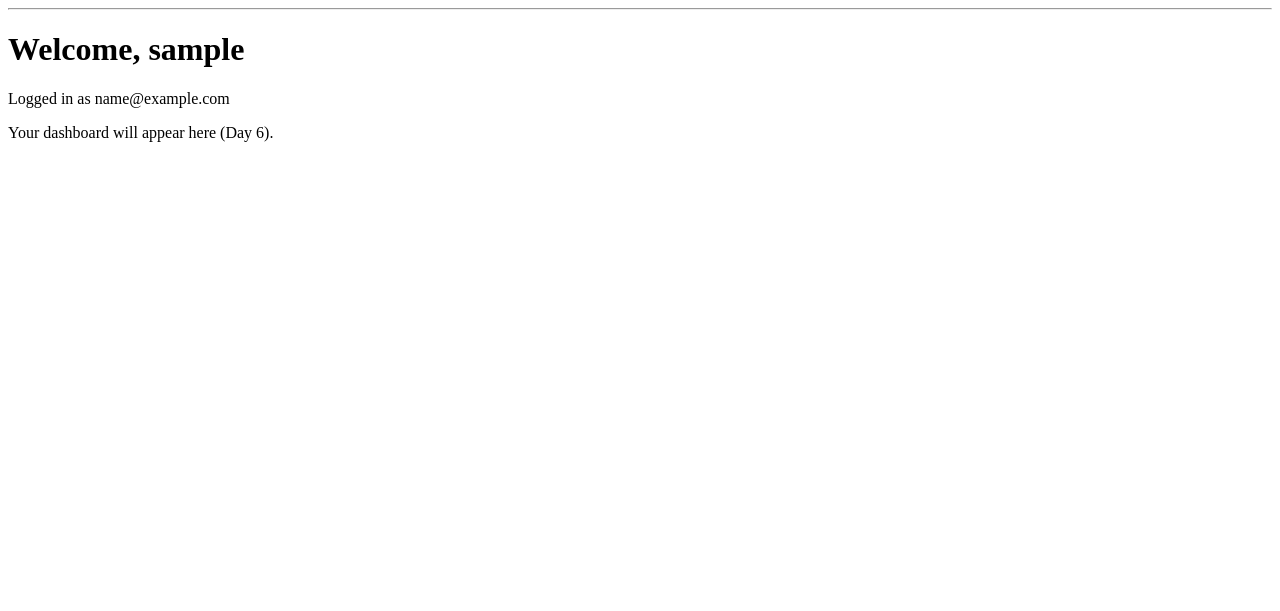
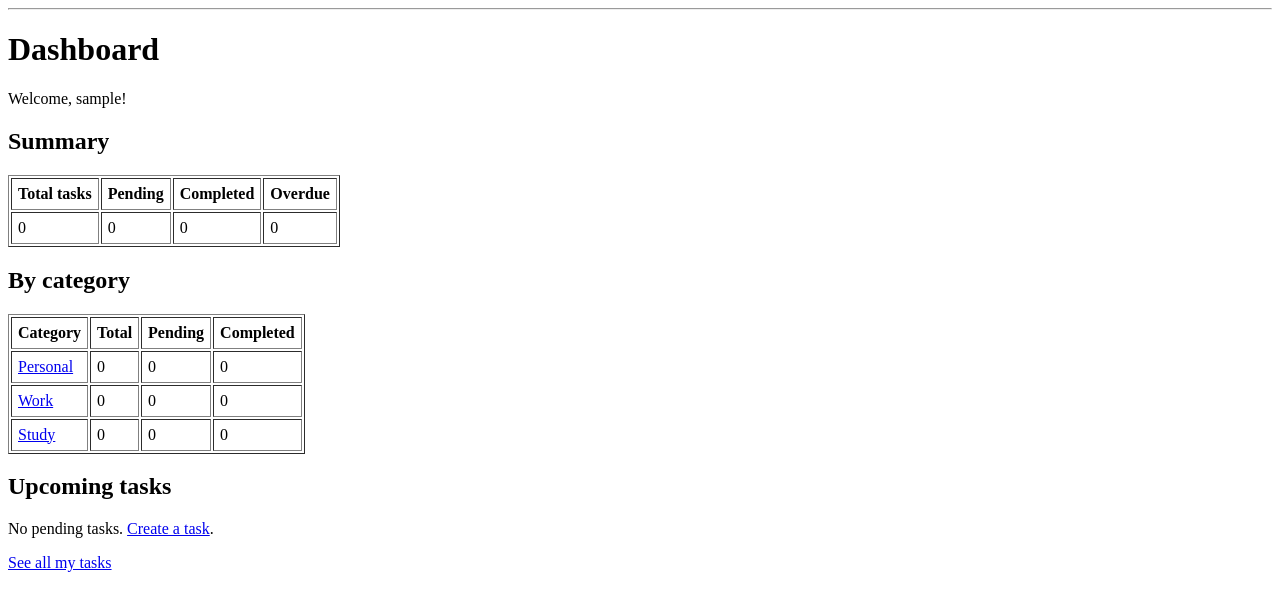
Before and after one commit to AnkithaGN/task-managements, a Django app: page / in a window 1280 px wide. Shown: the part 29-640 px from the top of the page. Run offline with Django 5.2, Linux system fonts and the light colour scheme; the visitor is signed in with stand-in values (Sample User, id 1); data comes from the database, SQL or seed files in the repository; data that the repository does not hold is empty.

Commit message:
Add dashboard counts, overdue marking, search and filters

```diff
--- a/tasks/models.py
+++ b/tasks/models.py
@@ -9,6 +9,9 @@ from django.conf import settings
 
 # Django's tools for building models: field types, Model, Q, constraints.
 from django.db import models
+
+# Today's date in India time (TIME_ZONE = 'Asia/Kolkata').
+from django.utils import timezone
 
 
 # ---------------------------------------------------------------
@@ -121,3 +124,10 @@ class Task(models.Model):
     # How a task is shown as text: its title.
     def __str__(self):
         return self.title
+
+    # @property = use it like a field: task.is_overdue (no brackets).
+    # It is CALCULATED each time, not stored in the database (no migration needed).
+    @property
+    def is_overdue(self):
+        """True when the task is still pending and its due date has passed."""
+        return self.status == Status.PENDING and self.due_date < timezone.localdate()
--- a/tasks/templates/tasks/home.html
+++ b/tasks/templates/tasks/home.html
@@ -1,9 +1,54 @@
 {% extends 'base.html' %}
 
-{% block title %}Home | Task Manager{% endblock %}
+{% block title %}Dashboard | Task Manager{% endblock %}
 
 {% block content %}
-    <h1>Welcome, {{ user.username }}</h1>
-    <p>Logged in as {{ user.email }}</p>
-    <p>Your dashboard will appear here (Day 6).</p>
+    <h1>Dashboard</h1>
+    <p>Welcome, {{ user.username }}!</p>
+
+    <!-- Summary counts -->
+    <h2>Summary</h2>
+    <table border="1" cellpadding="6">
+        <tr><th>Total tasks</th><th>Pending</th><th>Completed</th><th>Overdue</th></tr>
+        <tr>
+            <td>{{ counts.total }}</td>
+            <td>{{ counts.pending }}</td>
+            <td>{{ counts.completed }}</td>
+            <td>{{ counts.overdue }}</td>
+        </tr>
+    </table>
+
+    <!-- Tasks grouped by category -->
+    <h2>By category</h2>
+    <table border="1" cellpadding="6">
+        <tr><th>Category</th><th>Total</th><th>Pending</th><th>Completed</th></tr>
+        {% for category in categories %}
+            <tr>
+                <!-- Link opens the task list filtered to this category (filters come in Step 2) -->
+                <td><a href="{% url 'task_list' %}?category={{ category.pk }}">{{ category.name }}</a></td>
+                <td>{{ category.total }}</td>
+                <td>{{ category.pending }}</td>
+                <td>{{ category.completed }}</td>
+            </tr>
+        {% endfor %}
+    </table>
+
+    <!-- Next pending tasks -->
+    <h2>Upcoming tasks</h2>
+    {% if upcoming %}
+        <ul>
+            {% for task in upcoming %}
+                <li>
+                    <a href="{% url 'task_detail' task.pk %}">{{ task.title }}</a>
+                    · {{ task.category }} · {{ task.get_priority_display }}
+                    · due {{ task.due_date|date:"d M Y" }}
+                    {% if task.is_overdue %}<strong>(OVERDUE)</strong>{% endif %}
+                </li>
+            {% endfor %}
+        </ul>
+    {% else %}
+        <p>No pending tasks. <a href="{% url 'task_create' %}">Create a task</a>.</p>
+    {% endif %}
+
+    <p><a href="{% url 'task_list' %}">See all my tasks</a></p>
 {% endblock %}
--- a/tasks/templates/tasks/task_detail.html
+++ b/tasks/templates/tasks/task_detail.html
@@ -7,7 +7,8 @@
 
     <p><strong>Category:</strong> {{ task.category }}</p>
     <p><strong>Priority:</strong> {{ task.get_priority_display }}</p>
-    <p><strong>Due date:</strong> {{ task.due_date|date:"d M Y" }}</p>
+    <p><strong>Due date:</strong> {{ task.due_date|date:"d M Y" }}
+        {% if task.is_overdue %}<strong>(OVERDUE)</strong>{% endif %}</p>
     <p><strong>Status:</strong> {{ task.get_status_display }}</p>
 
     <h2>Description</h2>
--- a/tasks/views.py
+++ b/tasks/views.py
@@ -1,17 +1,18 @@
 # ---------------------------------------------------------------
 # tasks/views.py
-# Pages of the tasks app: home, list, detail, create, edit,
+# Pages of the tasks app: dashboard, list, detail, create, edit,
 # delete and complete/pending toggle.
 # EVERY view is login-protected and only touches the user's OWN tasks.
 # ---------------------------------------------------------------
 
 from django.contrib import messages
 from django.contrib.auth.decorators import login_required
+from django.db.models import Count, Q
 from django.shortcuts import get_object_or_404, redirect, render
+from django.utils import timezone
 from django.views.decorators.http import require_POST
-
-from .forms import TaskForm
-from .models import Status, Task
+from .forms import TaskFilterForm, TaskForm
+from .models import Category, Status, Task
 
 
 def get_user_task(request, pk):
@@ -25,15 +26,67 @@ def get_user_task(request, pk):
 
 @login_required
 def home(request):
-    # Placeholder for the dashboard (built on Day 6).
-    return render(request, 'tasks/home.html')
+    """Dashboard: counts, per-category summary and upcoming tasks."""
+    today = timezone.localdate()
+    my_tasks = Task.objects.filter(owner=request.user)
+
+    # aggregate() = ONE database query that returns several totals.
+    # Count('id', filter=Q(...)) counts only rows matching the condition.
+    counts = my_tasks.aggregate(
+        total=Count('id'),
+        pending=Count('id', filter=Q(status=Status.PENDING)),
+        completed=Count('id', filter=Q(status=Status.COMPLETED)),
+        overdue=Count('id', filter=Q(status=Status.PENDING, due_date__lt=today)),
+    )
+
+    # annotate() = add a calculated number to EACH category.
+    # tasks__owner follows the link from Category to its tasks (related_name='tasks').
+    categories = Category.objects.annotate(
+        total=Count('tasks', filter=Q(tasks__owner=request.user)),
+        pending=Count('tasks', filter=Q(tasks__owner=request.user, tasks__status=Status.PENDING)),
+        completed=Count('tasks', filter=Q(tasks__owner=request.user, tasks__status=Status.COMPLETED)),
+    )
+
+    # Next 5 pending tasks (soonest due date first, so overdue ones come first).
+    upcoming = my_tasks.filter(status=Status.PENDING).select_related('category')[:5]
+
+    return render(request, 'tasks/home.html', {
+        'counts': counts,
+        'categories': categories,
+        'upcoming': upcoming,
+    })
 
 
 @login_required
 def task_list(request):
-    # Only this user's tasks. select_related loads categories in the same query.
+    """My tasks, with search by title and filters (any combination)."""
+    # Start with ONLY this user's tasks. Every filter below narrows this further.
     tasks = Task.objects.filter(owner=request.user).select_related('category')
-    return render(request, 'tasks/task_list.html', {'tasks': tasks})
+
+    # Filters arrive in the address: /tasks/?q=report&category=2&priority=HIGH
+    # request.GET holds them. The form validates them.
+    filter_form = TaskFilterForm(request.GET)
+    filter_form.is_valid()           # runs the checks; invalid values are left out
+    data = filter_form.cleaned_data  # only the VALID filter values
+
+    if data.get('q'):
+        # icontains = "contains", ignoring upper/lower case.
+        tasks = tasks.filter(title__icontains=data['q'])
+    if data.get('category'):
+        tasks = tasks.filter(category=data['category'])
+    if data.get('priority'):
+        tasks = tasks.filter(priority=data['priority'])
+    if data.get('status'):
+        tasks = tasks.filter(status=data['status'])
+
+    # True if the user typed or chose any filter (used for the "no results" message).
+    is_filtered = any(request.GET.get(name) for name in ['q', 'category', 'priority', 'status'])
+
+    return render(request, 'tasks/task_list.html', {
+        'tasks': tasks,
+        'filter_form': filter_form,
+        'is_filtered': is_filtered,
+    })
 
 
 @login_required
```
Also changed, not shown: tasks/forms.py (+29 -4 lines), tasks/templates/tasks/task_list.html (+18 -4 lines).
